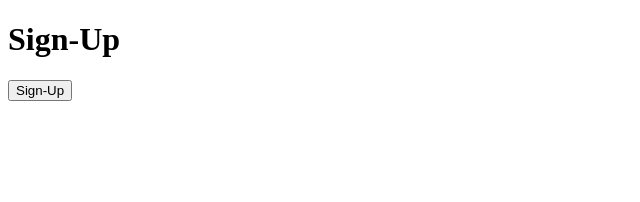
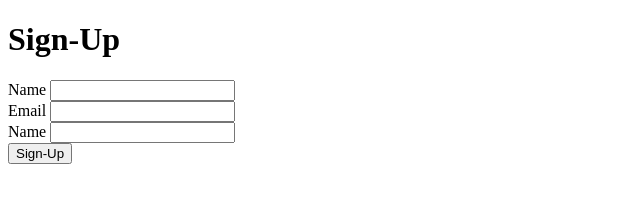
Before and after one commit to PGK16POWERS/passport-local, a website: page public/signUp.html in a window 1280 px wide. Shown: the whole page, without its empty margins (0-640 px from the left). Drawn offline with Linux system fonts and the light colour scheme.

Commit message:
signupfom

```diff
--- a/public/signUp.html
+++ b/public/signUp.html
@@ -11,7 +11,18 @@
     <form action="/signup" method="post" id="form">
         <h1>Sign-Up</h1>
         <div class="form-div-parent">
-
+            <div class="div-child">
+                <label for="name">Name</label>
+                <input type="text" id="name" name="name" required autocomplete="name">
+            </div>
+            <div class="div-child">
+                <label for="email">Email</label>
+                <input type="text" id="name" name="name" required autocomplete="name">
+            </div>
+            <div class="div-child">
+                <label for="name">Name</label>
+                <input type="text" id="name" name="name" required autocomplete="name">
+            </div>
         </div>
         <button type="submit" class="subbtn">Sign-Up</button>
     </form>
```
